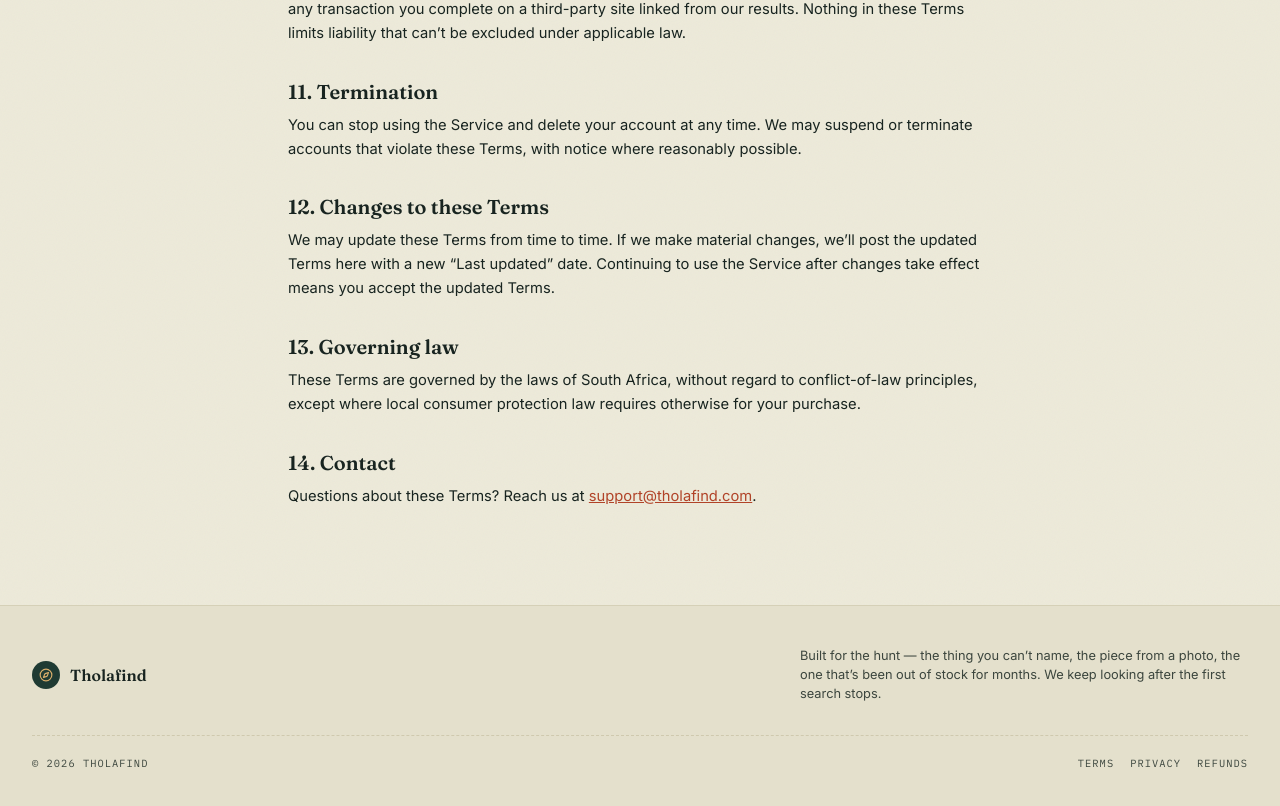
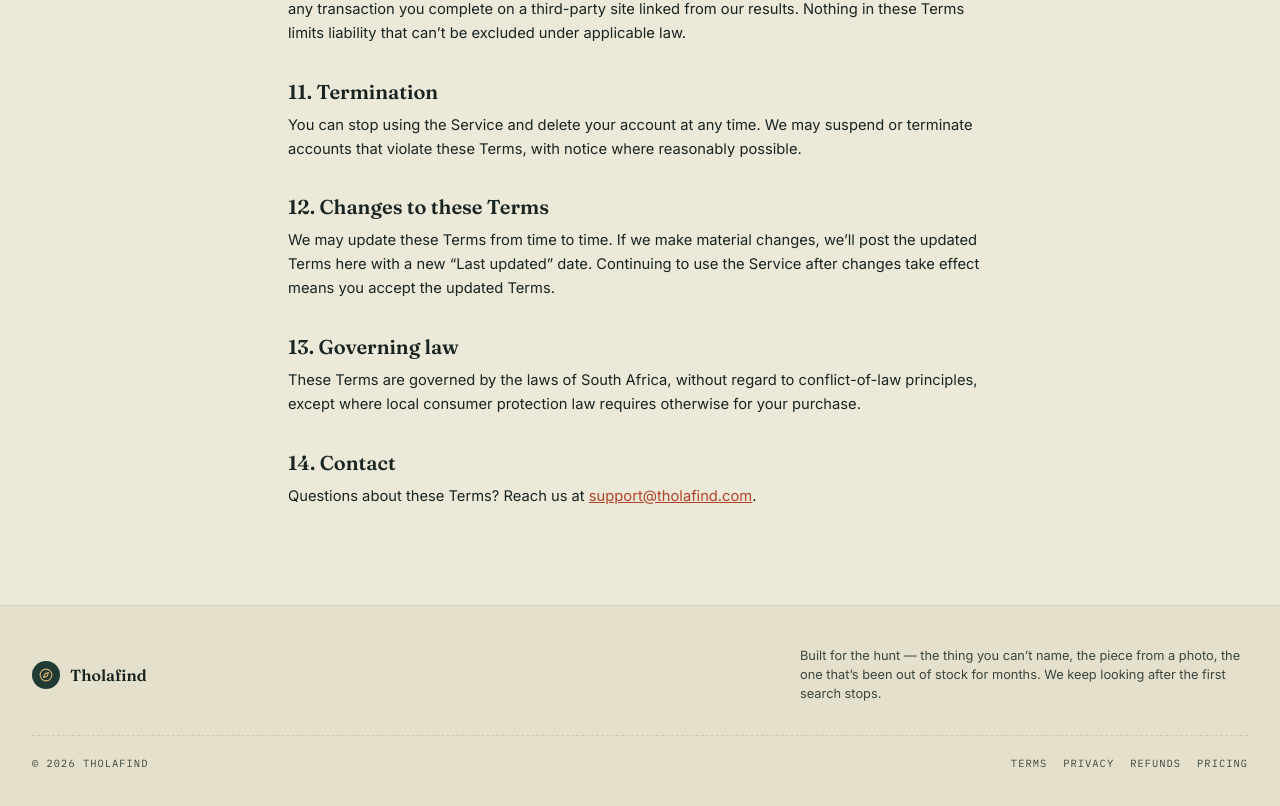
Before and after one commit to Mastermindddddd/Tholafind, a Next.js app: page /terms in a window 1280 px wide. Shown: the part 2365-3171 px from the top of the page. Built offline with nearby package versions, Linux system fonts and the light colour scheme; no server answers.

Commit message:
added pricing path on footer

```diff
--- a/components/Footer.tsx
+++ b/components/Footer.tsx
@@ -24,6 +24,7 @@ export default function Footer() {
       <a href="/terms" className="hover:text-ink">Terms</a>
       <a href="/privacy" className="hover:text-ink">Privacy</a>
       <a href="/refund-policy" className="hover:text-ink">Refunds</a>
+      <a href="/pricing" className="hover:text-ink">Pricing</a>
     </div>
   </div>
 
```
